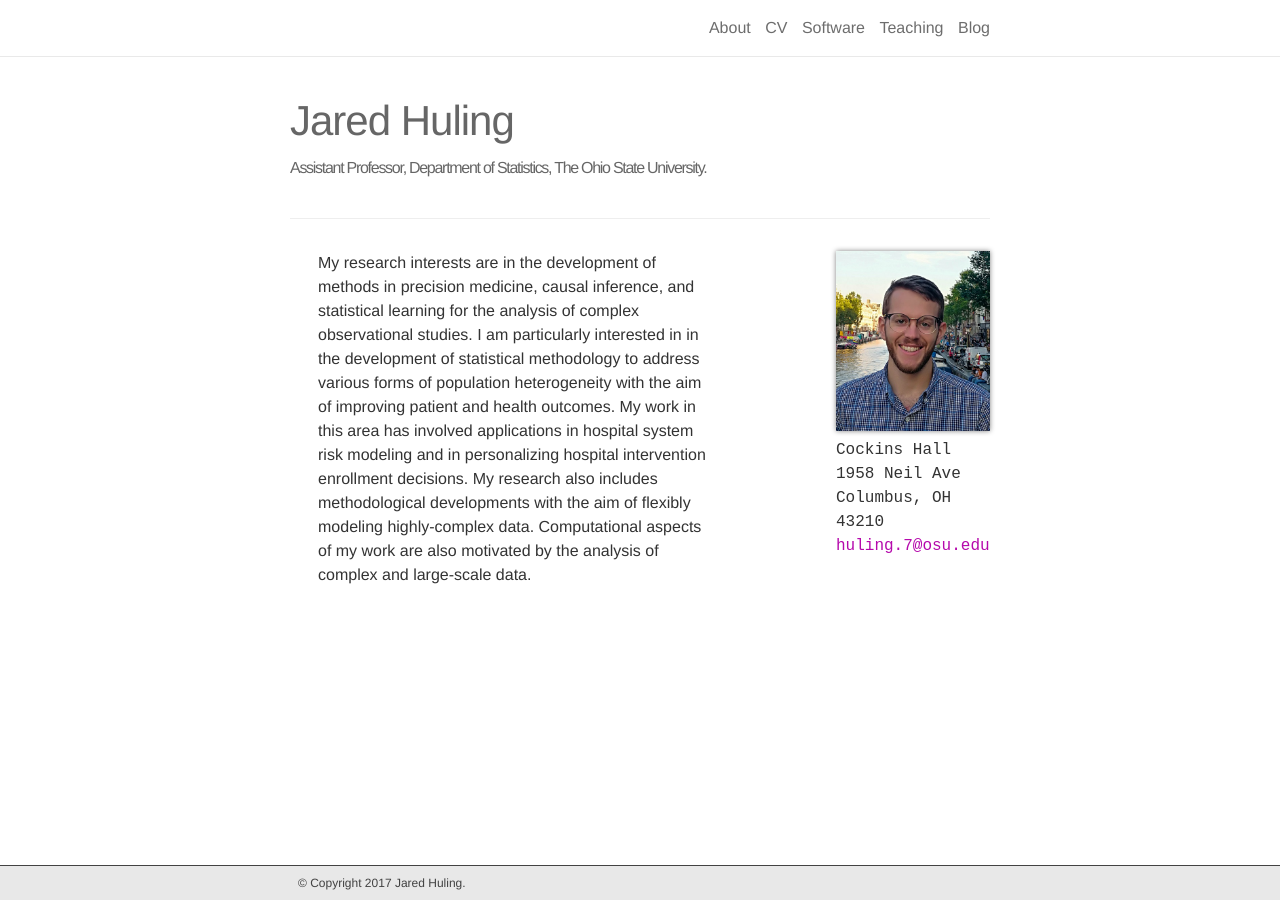
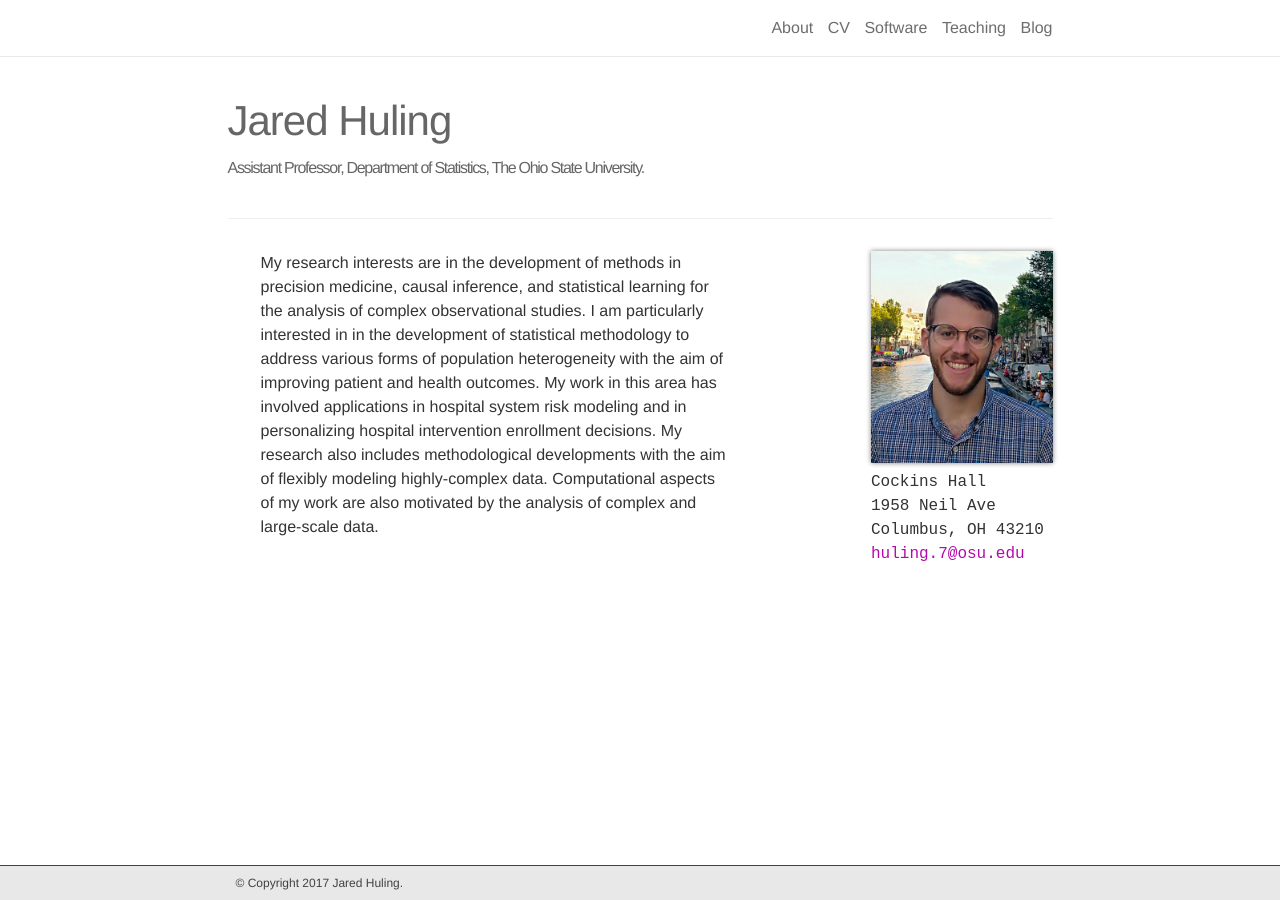
Before and after one commit to jaredhuling/jaredhuling.github.io, a Jekyll site: the page built from _pages/about.md, in a window 1280 px wide. Built offline with Jekyll 4.4.1, drawn with Linux system fonts in a browser that asks for light colours; nearby versions of some CDN libraries.

Commit message:
width incr

```diff
--- a/_sass/_base.scss
+++ b/_sass/_base.scss
@@ -21,8 +21,8 @@ body {
 }
 
 .wrapper {
-    max-width: -webkit-calc(800px - (#{$horizontal-spacing-unit} * 2));
-    max-width:         calc(800px - (#{$horizontal-spacing-unit} * 2));
+    max-width: -webkit-calc(925px - (#{$horizontal-spacing-unit} * 2));
+    max-width:         calc(925px - (#{$horizontal-spacing-unit} * 2));
     margin-right: auto;
     margin-left: auto;
     padding-right: $horizontal-spacing-unit;
```
